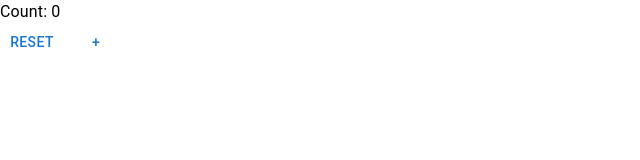
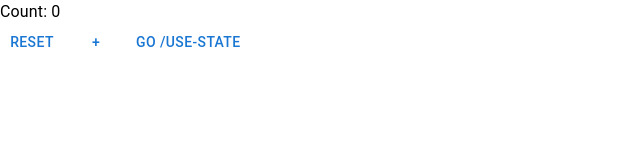
Before and after one commit to arakawamoriyuki/react-recoil-handson, a React (Create React App) app: page /use-effect in a window 1280 px wide. Shown: the top 160 px of the page, without its empty margins (0-640 px from the left). Built offline with nearby package versions, Linux system fonts and the light colour scheme.

Commit message:
useEffectの例でunmountを試すためにページ遷移ボタンを追加

```diff
--- a/src/components/UseEffect.tsx
+++ b/src/components/UseEffect.tsx
@@ -1,9 +1,11 @@
 import React from 'react';
+import { useNavigate } from 'react-router-dom';
 import Box from '@mui/material/Box';
 import Typography from '@mui/material/Typography';
 import Button from '@mui/material/Button';
 
 const UseEffectComponent: React.FC = () => {
+  const navigate = useNavigate();
   const [count, setCount] = React.useState(0);
 
   console.log('UseEffectComponent render');
@@ -25,6 +27,7 @@
       <Typography>Count: {count}</Typography>
       <Button onClick={() => setCount(0)}>Reset</Button>
       <Button onClick={() => setCount(prevCount => prevCount + 1)}>+</Button>
+      <Button onClick={() => navigate('/use-state')}>go /use-state</Button>
     </Box>
   );
 };
```
Also changed, not shown: 1 other file (tests, documents, lock files or other folders).
